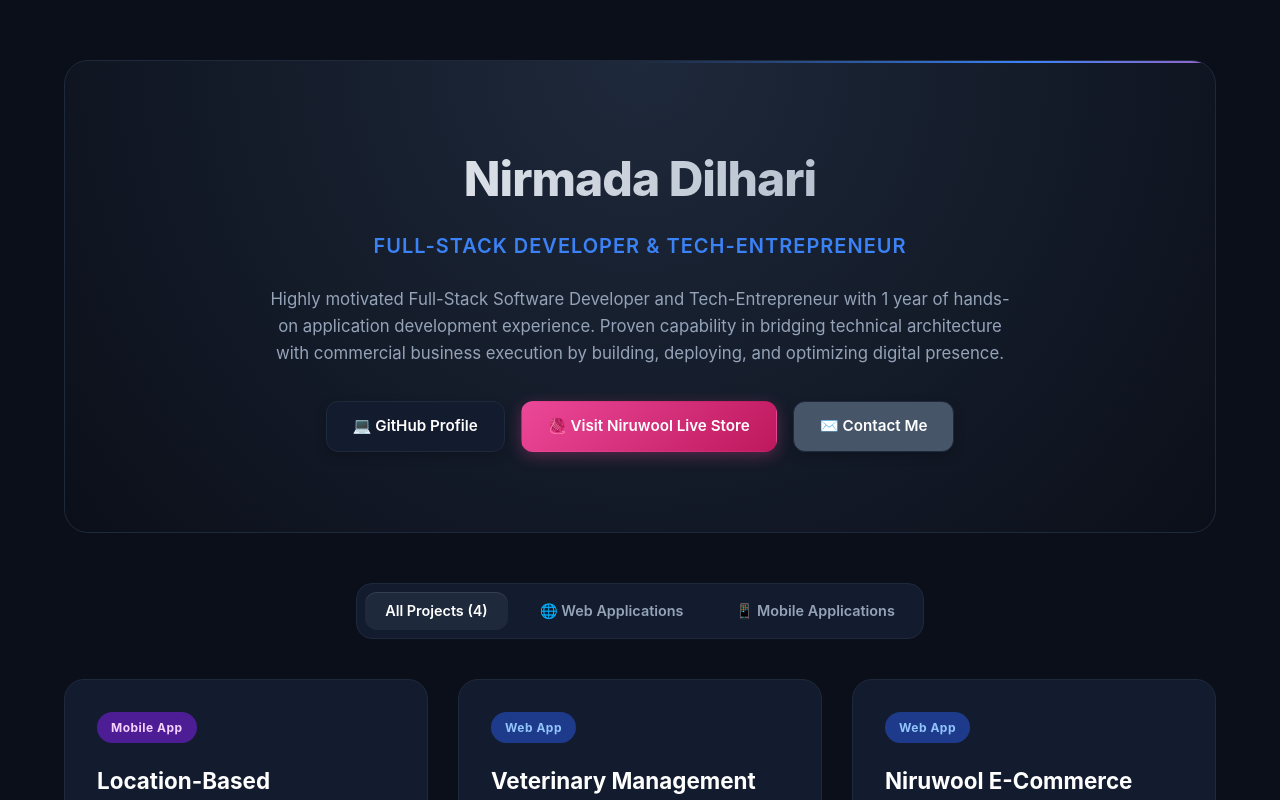
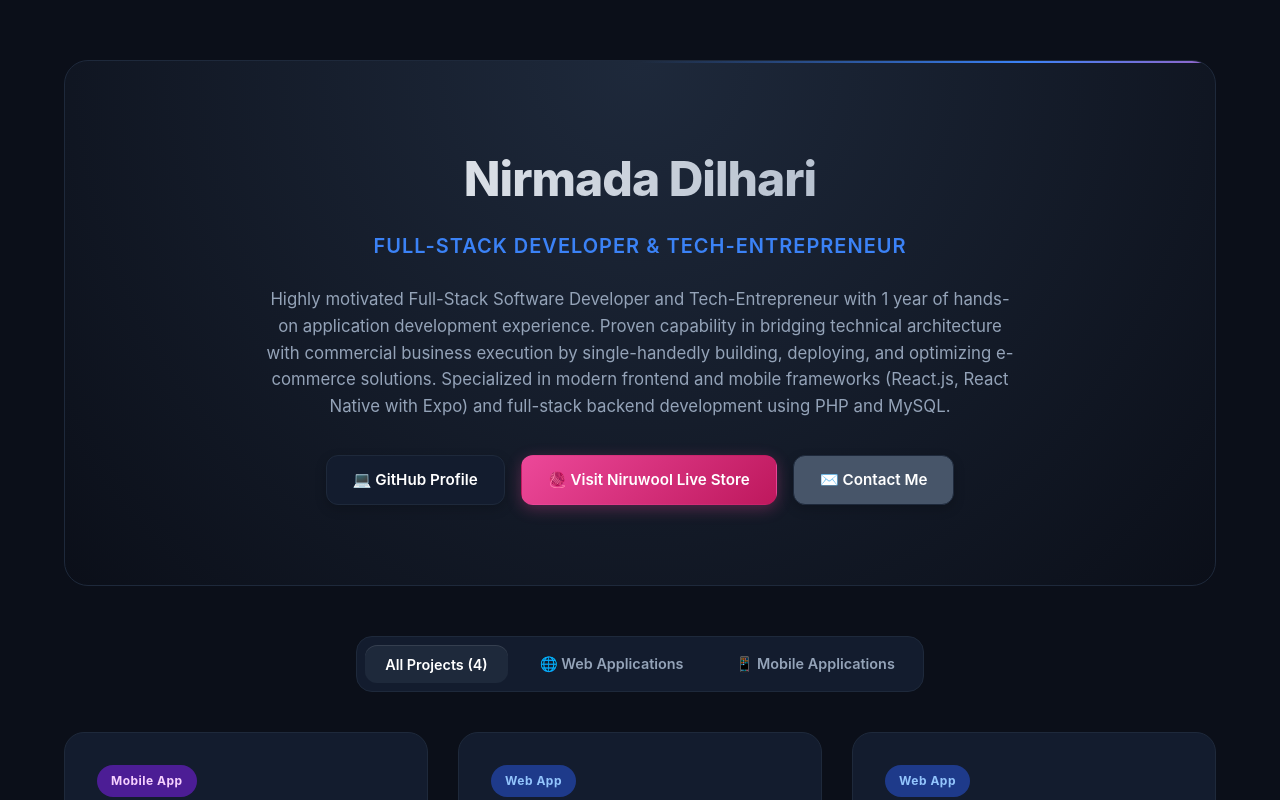
Before and after one commit to dilhara34/nirmadha_dilhari, a React (Create React App) app: page / in a window 1280 px wide. Shown: the top 800 px of the page. Built offline with nearby package versions, Linux system fonts and the light colour scheme.

Commit message:
Update data.js
about updated

```diff
--- a/src/data.js
+++ b/src/data.js
@@ -3,7 +3,7 @@
 export const personalInfo = {
   name: "Nirmada Dilhari",
   title: "Full-Stack Developer & Tech-Entrepreneur",
-  about: "Highly motivated Full-Stack Software Developer and Tech-Entrepreneur with 1 year of hands-on application development experience. Proven capability in bridging technical architecture with commercial business execution by building, deploying, and optimizing digital presence.",
+  about: " Highly motivated Full-Stack Software Developer and Tech-Entrepreneur with 1 year of hands-on application development experience. Proven capability in bridging technical architecture with commercial business execution by single-handedly building, deploying, and optimizing e-commerce solutions. Specialized in modern frontend and mobile frameworks (React.js, React Native with Expo) and full-stack backend development using PHP and MySQL.",
   github: "https://github.com/Dil-24", // ඔයාගේ Github username එක මෙතනට දාන්න
   vercelStore: "https://niruwool.vercel.app",
   email: "nirmadadilhari20@gmail.com",
```
